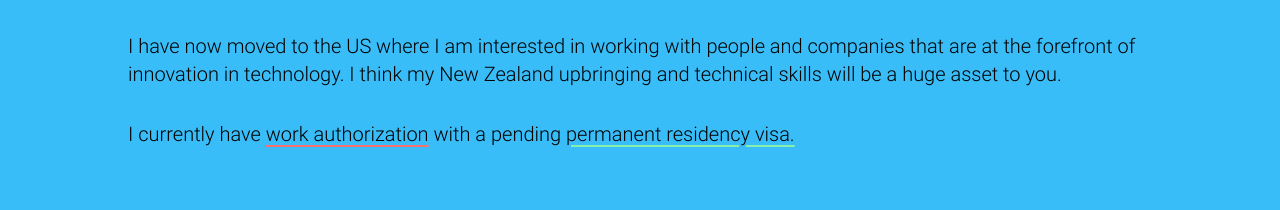
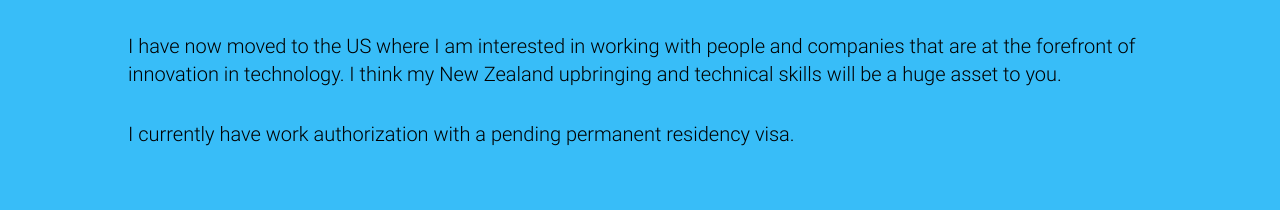
Before and after one commit to Rae-Kwon/richardkwon.com, a Next.js app: page / in a window 1280 px wide. Shown: the part 5046-5256 px from the top of the page. Built offline with nearby package versions, Linux system fonts and the light colour scheme.

Commit message:
remove underlines in about section

```diff
--- a/components/About/Description.tsx
+++ b/components/About/Description.tsx
@@ -31,14 +31,8 @@ const Description = () => {
         asset to you.
       </p>
       <p>
-        I currently have&nbsp;
-        <span className="underline underline-offset-4 decoration-red-400">
-          work authorization
-        </span>
-        &nbsp;with a pending&nbsp;
-        <span className="underline underline-offset-4 decoration-green-300">
-          permanent residency visa.
-        </span>
+        I currently have work authorization with a pending permanent residency
+        visa.
       </p>
     </div>
   );
```
